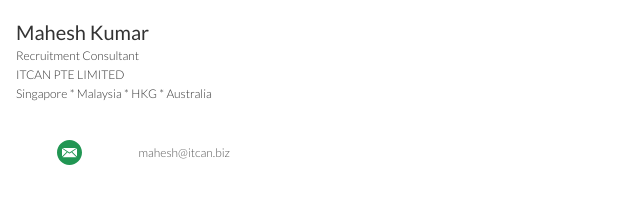
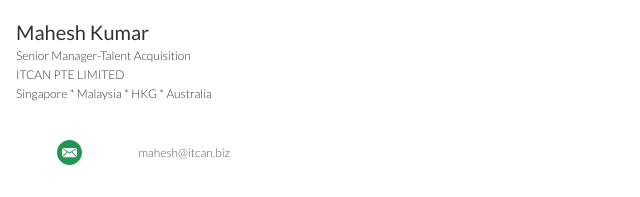
Before and after one commit to ITCANNAMECARD/MAHESH, a plain HTML site: page index.html in a window 1280 px wide. Shown: the part 240-437 px from the top of the page, 0-640 px from the left. Drawn offline with Linux system fonts and the light colour scheme; a web font is replaced by a local one.

Commit message:
Update index.html

```diff
--- a/index.html
+++ b/index.html
@@ -26,7 +26,7 @@
 			<div class="row name-title-company">
 				<div class="col is-6">
 					<p class="text-name">Mahesh Kumar</p>
-					<p class="text-title-company">Recruitment Consultant</p>
+					<p class="text-title-company">Senior Manager-Talent Acquisition</p>
 					<p class="text-title-company">ITCAN PTE LIMITED</p>
 					<p class="text-title-company">Singapore	*	Malaysia	*	HKG	*	Australia
 				</div>
```
